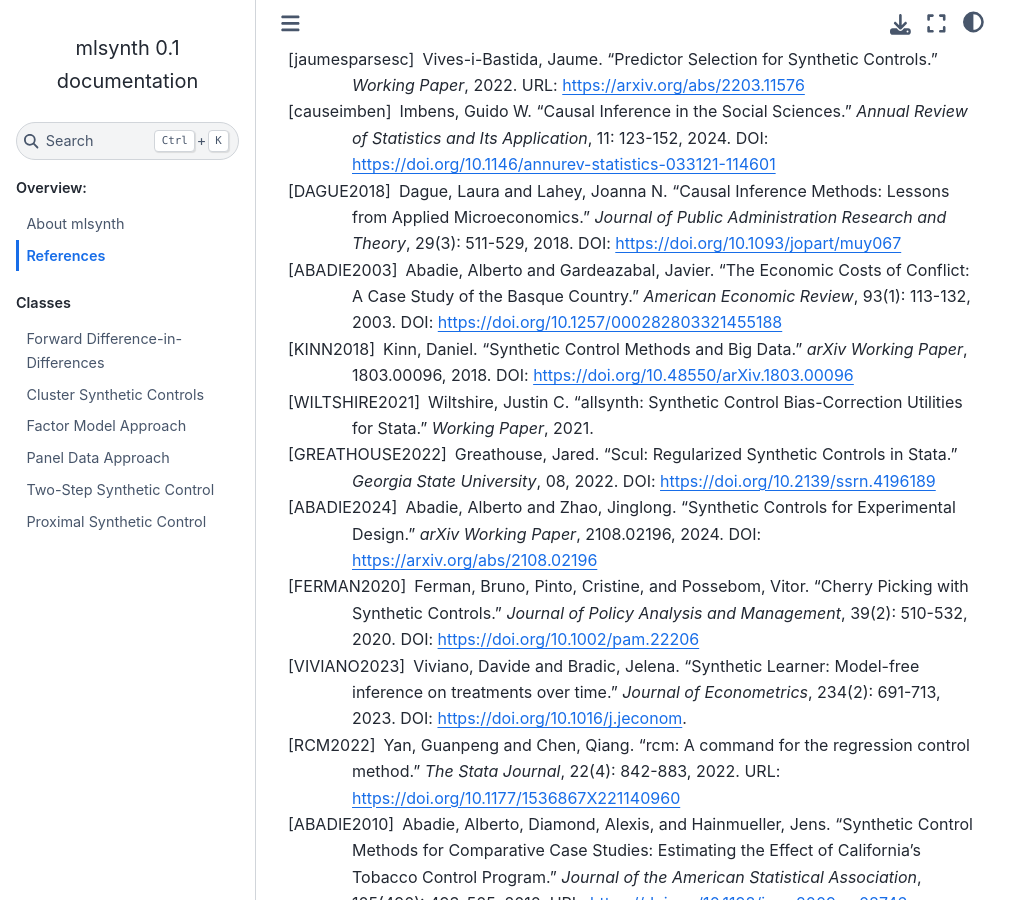
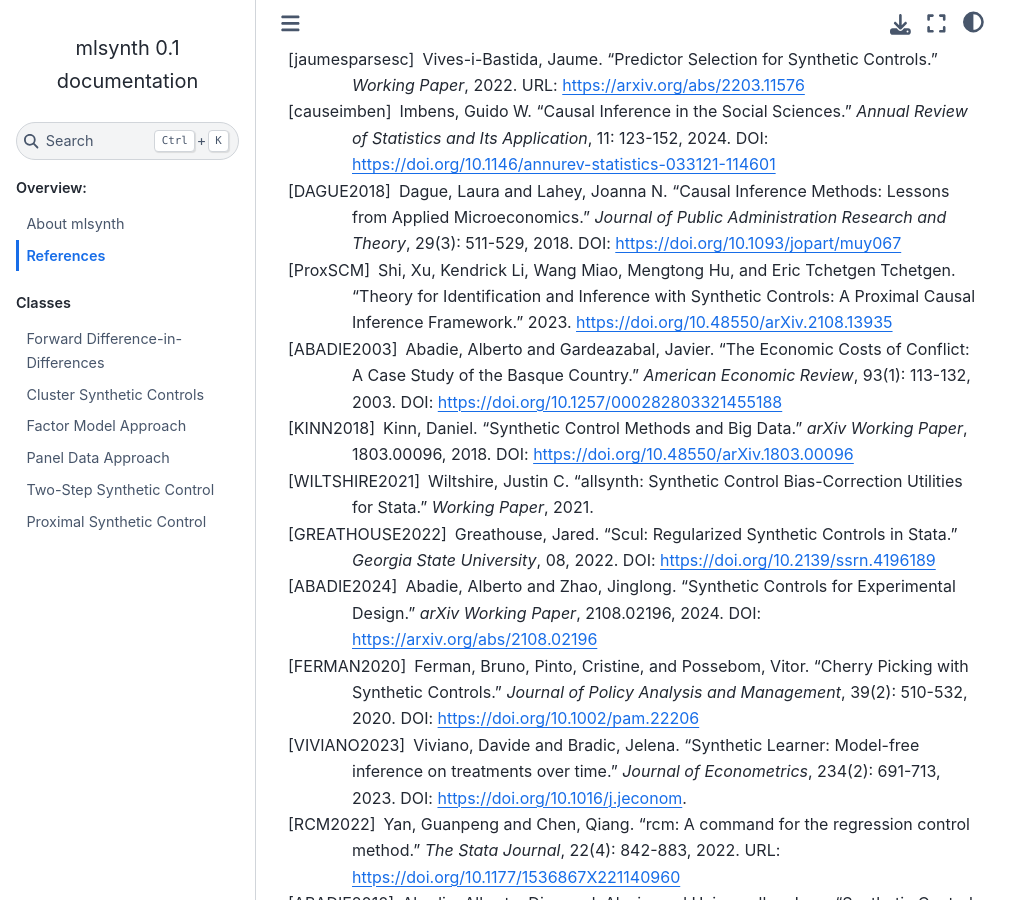
Before and after one commit to jgreathouse9/mlsynth, a Sphinx documentation site: the page built from docs/references.rst, in a window 1280 px wide and 900 px high, scrolled down 2438 px. Shown: the whole window, without its empty margins (0-1031 px from the left). Built offline with Sphinx 7.4.7 and the Sphinx Book theme 1.1.4, drawn with Linux system fonts in a browser that asks for light colours; pages that are not in the unit, such as notebooks, are missing from menus.

Commit message:
Update references.rst

```diff
--- a/docs/references.rst
+++ b/docs/references.rst
@@ -140,7 +140,7 @@ References
     DOI: https://doi.org/10.1093/jopart/muy067
 
 
-.. ProxSCM:
+.. [ProxSCM]
 
     Shi, Xu, Kendrick Li, Wang Miao, Mengtong Hu, and Eric Tchetgen Tchetgen.
     "Theory for Identification and Inference with Synthetic Controls: A Proximal Causal Inference Framework."
```
